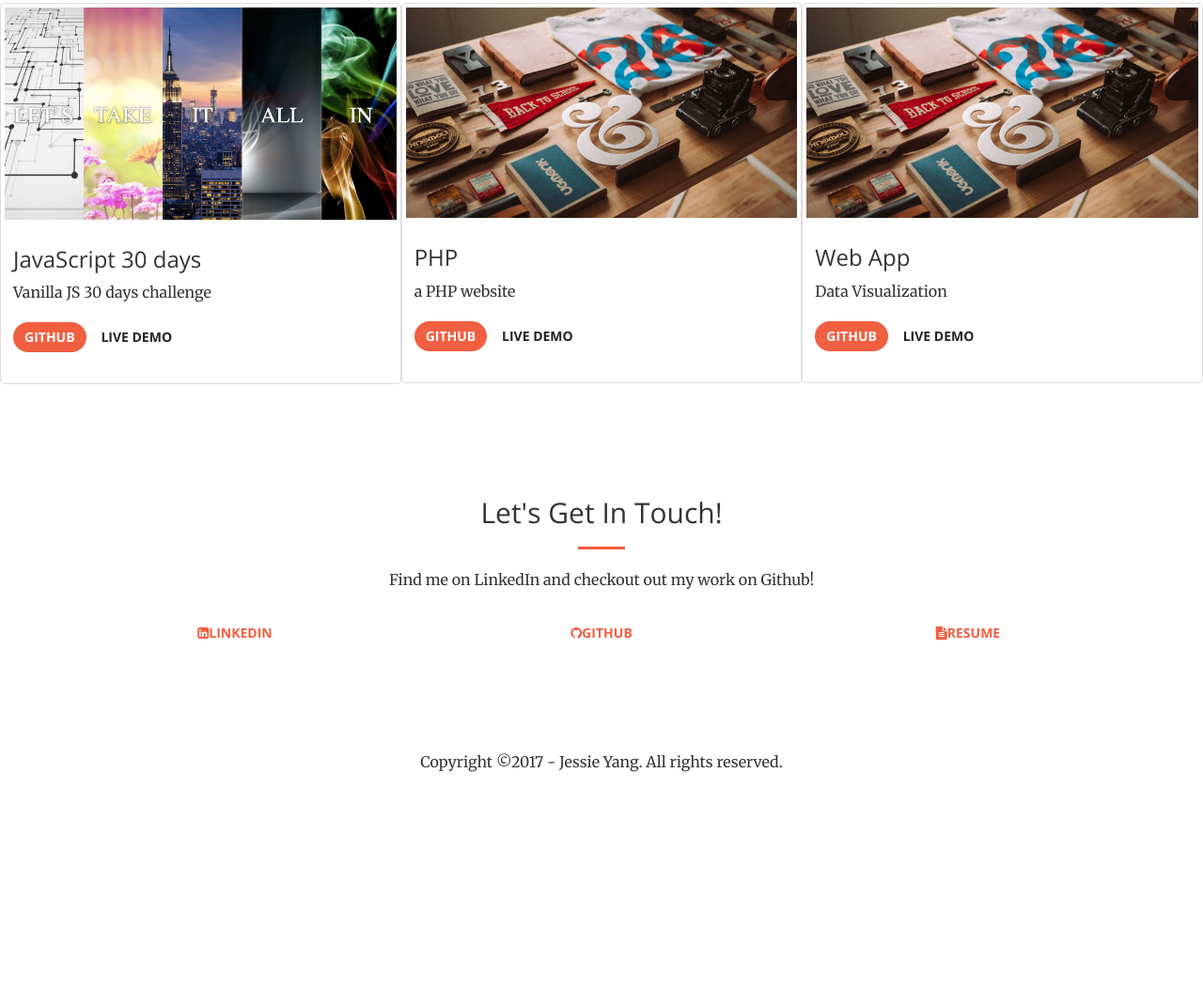
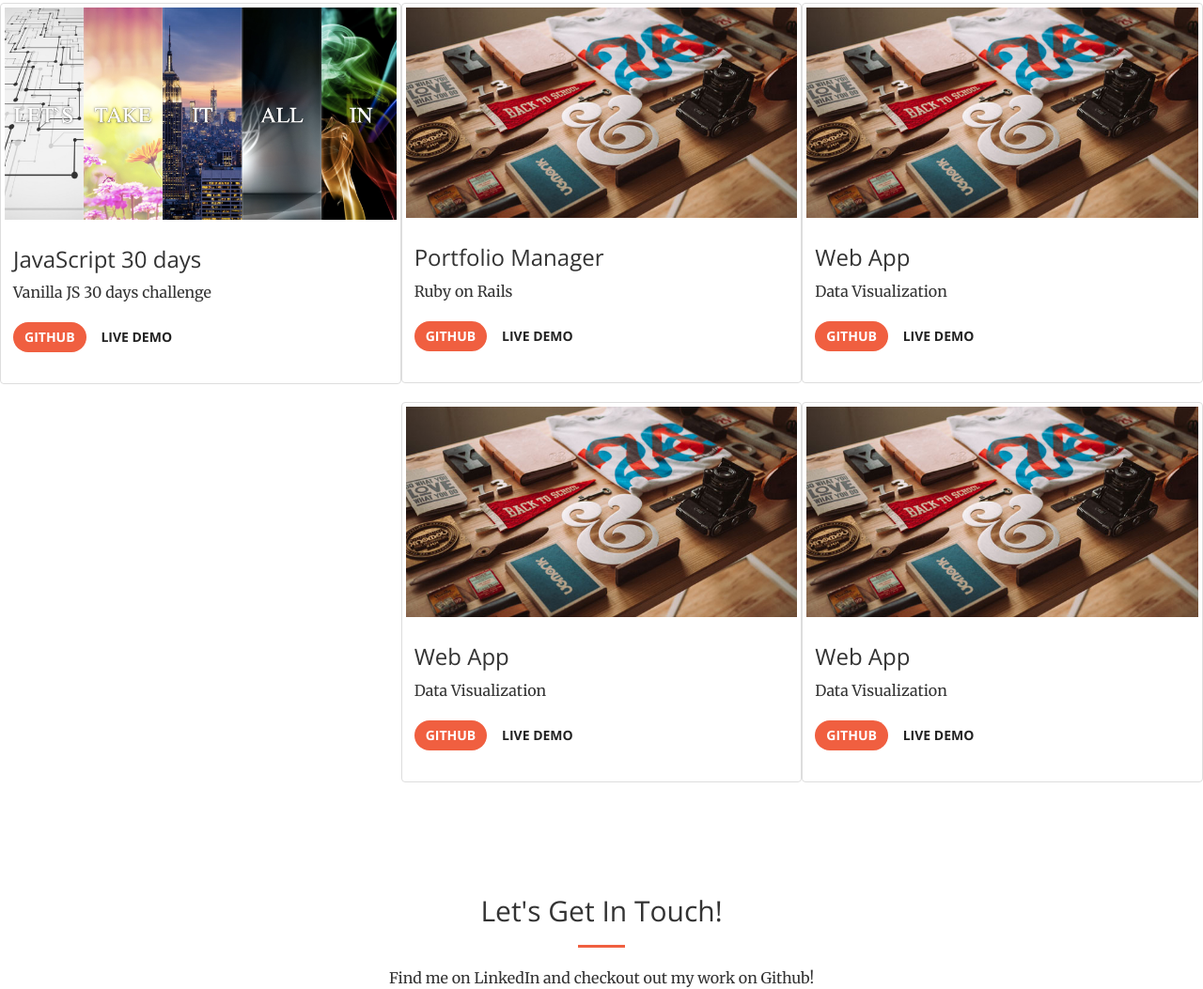
Before and after one commit to jessieyang0320/jessieyang0320.github.io, a plain HTML site: page index.html in a window 1280 px wide. Shown: the part 2217-3270 px from the top of the page at 94% size. Before the commit the page ends 3060 px from the top, so only its background shows below. Drawn offline with nearby package versions, Linux system fonts and the light colour scheme.

Commit message:
add content

```diff
--- a/index.html
+++ b/index.html
@@ -163,6 +163,7 @@
                       </div>
                     </div>
                 </div>
+
                 <div class="col-sm-6 col-md-4">
                     <div class="thumbnail">
                       <img src="img/portfolio/thumbnails/js-30-days.png" alt="...">
@@ -177,8 +178,29 @@
                     <div class="thumbnail">
                       <img src="img/portfolio/thumbnails/1.jpg" alt="...">
                       <div class="caption">
-                        <h3>PHP</h3>
-                        <p>a PHP website</p>
+                        <h3>Portfolio Manager</h3>
+                        <p>Ruby on Rails</p>
+                        <p><a href="#" class="btn btn-primary" role="button">github</a> <a href="#" class="btn btn-default" role="button">live demo</a></p>
+                      </div>
+                    </div>
+                </div>
+
+                <div class="col-sm-6 col-md-4">
+                    <div class="thumbnail">
+                      <img src="img/portfolio/thumbnails/1.jpg" alt="...">
+                      <div class="caption">
+                        <h3>Web App</h3>
+                        <p>Data Visualization</p>
+                        <p><a href="#" class="btn btn-primary" role="button">github</a> <a href="#" class="btn btn-default" role="button">live demo</a></p>
+                      </div>
+                    </div>
+                </div>
+                <div class="col-sm-6 col-md-4">
+                    <div class="thumbnail">
+                      <img src="img/portfolio/thumbnails/1.jpg" alt="...">
+                      <div class="caption">
+                        <h3>Web App</h3>
+                        <p>Data Visualization</p>
                         <p><a href="#" class="btn btn-primary" role="button">github</a> <a href="#" class="btn btn-default" role="button">live demo</a></p>
                       </div>
                     </div>
```
